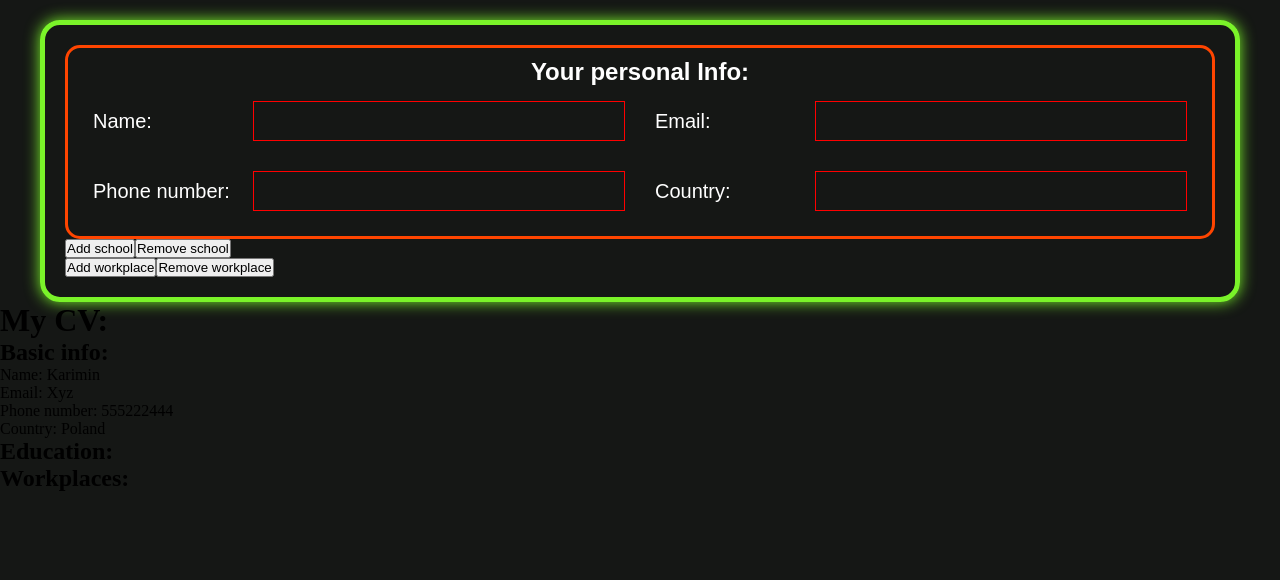
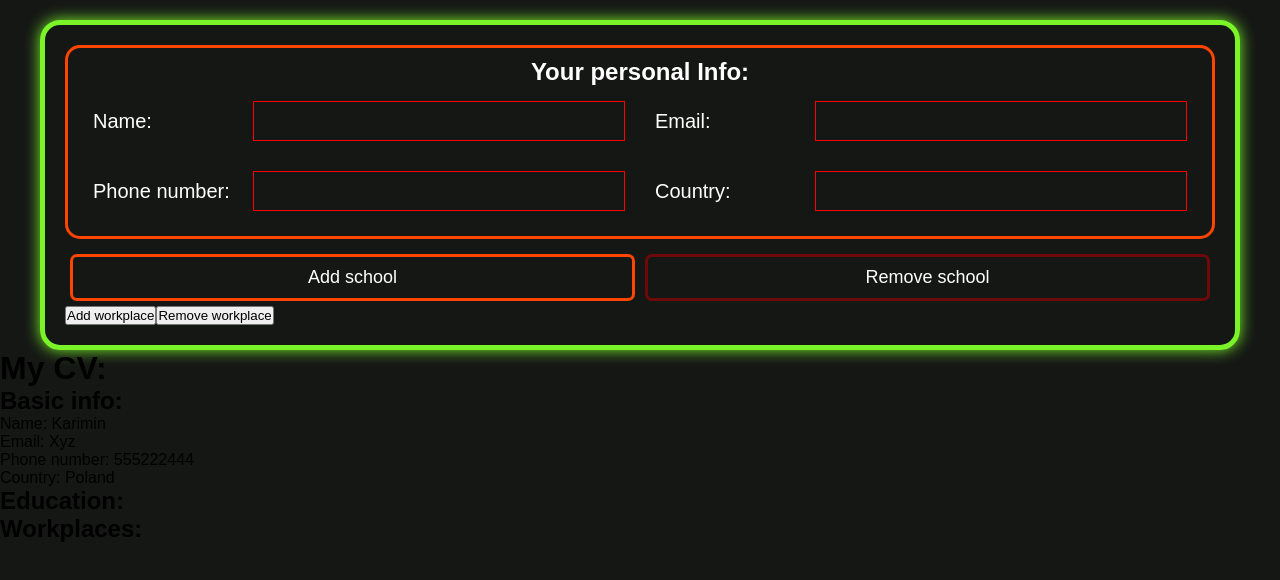
Before and after one commit to KariminK/react-cv-app, a React (Vite) app: page / in a window 1280 px wide. Shown: the top 580 px of the page. Built offline with nearby package versions, Linux system fonts and the light colour scheme.

Commit message:
css for edu form done

```diff
--- a/package.json
+++ b/package.json
@@ -11,8 +11,7 @@
   },
   "dependencies": {
     "react": "^18.2.0",
-    "react-dom": "^18.2.0",
-    "uuid": "^9.0.0"
+    "react-dom": "^18.2.0"
   },
   "devDependencies": {
     "@types/react": "^18.2.15",
--- a/src/components/EditForm.jsx
+++ b/src/components/EditForm.jsx
@@ -2,7 +2,6 @@ import SchoolForm from "./forms/SchoolForm";
 import PersonalInfoForm from "./forms/PersonalInfoForm";
 import WorkplaceForm from "./forms/WorkplaceForm";
 import "../styles/editform.css";
-import { v4 as uuidv4 } from "uuid";
 const EditForm = ({
   onPersonalInfoChange,
   onAddSchool,
@@ -38,13 +37,12 @@ const EditForm = ({
       <div className="educationalInfoForm">
         <button onClick={onAddSchool}>Add school</button>
         <button onClick={onRemoveSchool}>Remove school</button>
-        {schoolForms}
+        <div className="schoolForms">{schoolForms}</div>
       </div>
       <div className="workplaceInfoForm">
         <button onClick={onAddWorkspace}>Add workplace</button>
         <button onClick={onRemoveWorkspace}>Remove workplace</button>
-
-        {workplaceForms}
+        <div className="workplaceForms">{workplaceForms}</div>
       </div>
     </form>
   );
--- a/src/components/forms/SchoolForm.jsx
+++ b/src/components/forms/SchoolForm.jsx
@@ -1,3 +1,4 @@
+import "../../styles/schoolform.css";
 const SchoolForm = ({ onSchoolInfoChange, index }) => {
   return (
     <div className="schoolForm">
--- a/src/components/forms/WorkplaceForm.jsx
+++ b/src/components/forms/WorkplaceForm.jsx
@@ -1,3 +1,4 @@
+import "../../styles/workplaceForm.css";
 const WorkplaceForm = ({
   onWorkplaceInfoChange,
   index,
@@ -29,7 +30,7 @@ const WorkplaceForm = ({
           name="responsibilities"
           className="responsibilities"
           cols="30"
-          rows="10"
+          rows="3"
           onChange={(e) => onResponsibilitiesChange(e, index)}
         ></textarea>
       </p>
--- a/src/index.css
+++ b/src/index.css
@@ -2,6 +2,7 @@
     margin: 0;
     padding: 0;
     box-sizing: border-box;
+    font-family: Arial, Helvetica, sans-serif;
 }
 body{
     background-color: rgb(21, 23, 21);
--- a/src/styles/editform.css
+++ b/src/styles/editform.css
@@ -7,3 +7,33 @@ form{
     border-radius: 20px;
     padding: 20px;
 }
+.educationalInfoForm{
+    margin-top: 10px;
+}
+.educationalInfoForm button{
+    width: calc(50% - 10px);
+    margin: 5px;
+    padding: 10px;
+    font-size: 18px;
+    background-color: transparent;
+    border: 3px solid orangered;
+    border-radius: 7px;
+    color: white;
+    cursor: pointer;
+    transition: box-shadow 200ms, background-color 200ms;
+}
+.educationalInfoForm button:nth-child(2){
+    border-color: rgb(110, 9, 9);
+}
+.educationalInfoForm button:hover{
+    box-shadow: 0px 0px 10px orangered;
+    background-color: rgb(211, 60, 5);
+}
+.educationalInfoForm button:nth-child(2):hover{
+    background-color: rgb(110, 9, 9);
+    box-shadow: 0px 0px 15px rgb(110, 9, 9);
+}
+.schoolForms, .workplaceForms{
+    display: flex;
+    flex-wrap: wrap;
+}
--- a/src/styles/personalInfoForm.css
+++ b/src/styles/personalInfoForm.css
@@ -1,6 +1,5 @@
 .personalInfoForm{
     padding: 10px;
-    font-family: Arial, Helvetica, sans-serif;
     border: 3px solid orangered;
     border-radius: 15px;
     text-align: center;
@@ -14,6 +13,7 @@
     display: flex;
     justify-content: space-between;
     font-size: 20px;
+    text-align: left;
     align-items: center;
     padding: 10px;
     margin: 5px;
--- /dev/null
+++ b/src/styles/schoolform.css
@@ -0,0 +1,33 @@
+.schoolForm{
+    padding: 10px;
+    margin-top: 10px;
+    margin-inline: 5px;
+    border: 3px solid orangered;
+    border-radius: 10px;
+    flex-basis: calc(50%-10px);
+    flex-grow: 1;
+}
+.schoolForm p{
+    display: flex;
+    justify-content: space-between;
+    align-items: center;
+    font-size: 20px;
+    color: white;
+    margin: 10px 0px;
+}
+.schoolForm input{
+    width: 50%;
+    height: 35px;
+    background-color: transparent;
+    padding: 5px;
+    font-size: 18px;
+    background-color: transparent;
+    border: 1px solid red;
+    color: white;
+    outline: none;
+    transition: box-shadow 200ms, scale 200ms;
+}
+.schoolForm input:focus {
+    box-shadow: 0px 0px 15px red;
+    scale: 1.02;
+}
--- /dev/null
+++ b/src/styles/workplaceForm.css
@@ -0,0 +1,3 @@
+.workplaceForm{
+    margin: 5px;
+}
```
Also changed, not shown: 1 other file (tests, documents, lock files or other folders).
